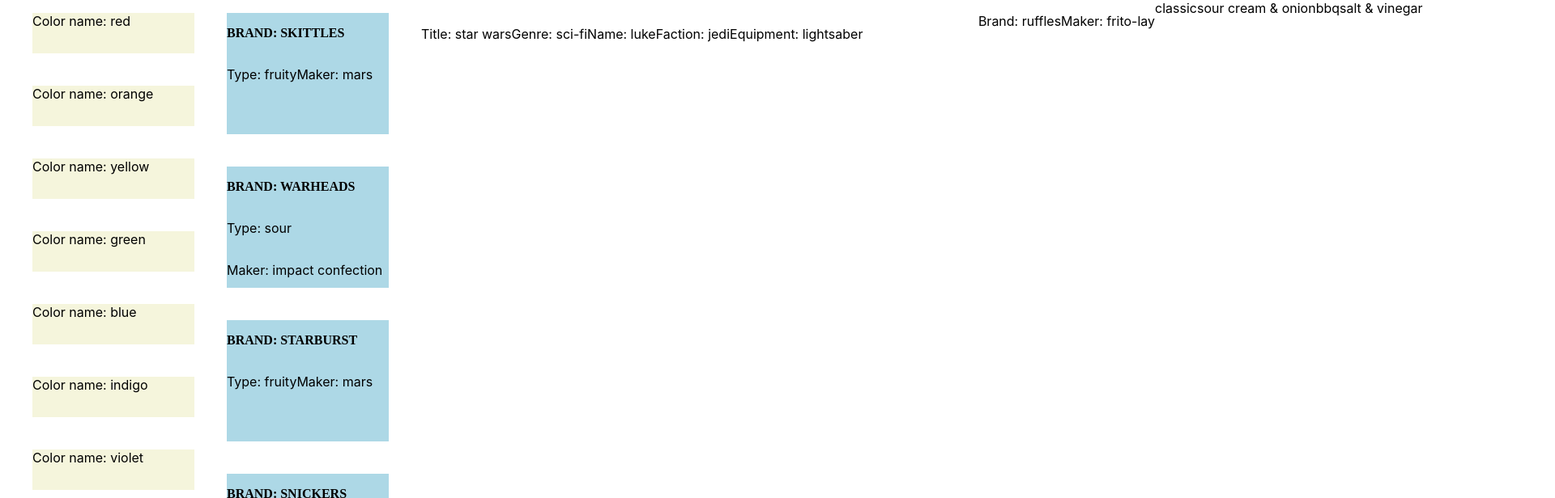
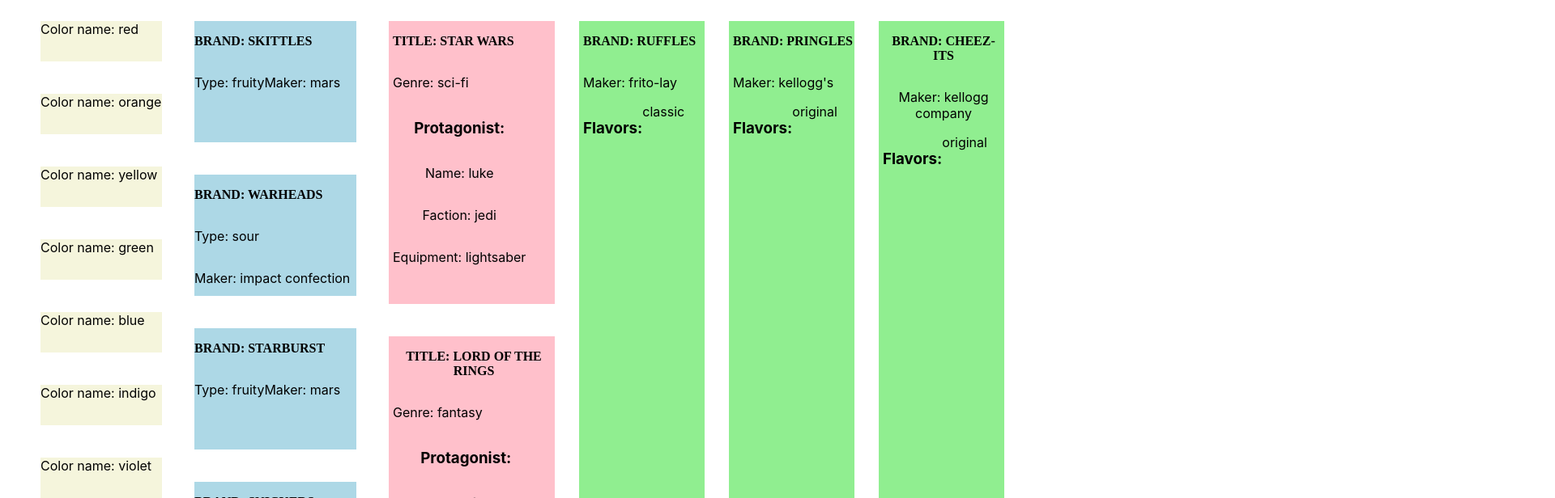
Before and after one commit to Benatovich/react-display-a-list-practice, a React (Create React App) app: page / in a window 1280 px wide. Shown: the top 616 px of the page at 81% size, 1920 px wide, since content can reach past the window. Built offline with nearby package versions, Linux system fonts and the light colour scheme.

Commit message:
not sure why the styling is so weird for the snacks but it's all working

```diff
--- a/src/1 (colors)/ColorItem.css
+++ b/src/1 (colors)/ColorItem.css
@@ -1,5 +1,5 @@
 .color-item {
-    width: 200px;
+    width: 150px;
     height: 50px;
     background-color: beige;
 }
--- a/src/2 (candies)/CandyItem.css
+++ b/src/2 (candies)/CandyItem.css
@@ -4,7 +4,7 @@
     background-color: lightblue;
     /* margin: 10px; */
     /* border-radius: 5px; */
-    /* display: flex; */
+    display: flex;
     /* flex-direction: column; */
     /* align-items: center; */
     /* padding: 10px; */
--- /dev/null
+++ b/src/3 (IPs)/IPItem.css
@@ -0,0 +1,17 @@
+.ip-item {
+    width: 200px;
+    height: 350px;
+    background-color: pink;
+    padding-left: 5px;
+}
+
+.protagonist {
+    display: flex;
+    flex-direction: column;
+}
+
+.ip-item .title {
+    text-transform: uppercase;
+    font-weight: bold;
+    font-family: 'Space and Astronomy';
+}
--- a/src/3 (IPs)/IPItem.js
+++ b/src/3 (IPs)/IPItem.js
@@ -1,4 +1,4 @@
-// import './IPItem.css';
+import './IPItem.css';
 export default function IPItem({ title, genre, protagonist }) {
     // cool zone
   return (
@@ -6,6 +6,7 @@
       <p className='title'>Title: {title}</p>
       <p className='genre'>Genre: {genre}</p>
       <div className='protagonist'>
+        <h3>Protagonist:</h3>
         <p className='name'>Name: {protagonist.name}</p>
         <p className='faction'>Faction: {protagonist.faction}</p>
         <p className='equipment'>Equipment: {protagonist.equipment}</p>
--- /dev/null
+++ b/src/3 (IPs)/IPList.css
@@ -0,0 +1,8 @@
+div {
+    display: flex;
+    flex-wrap: wrap;
+    margin-bottom: 40px;
+    background-size: cover;
+    height: calc(100vh - 80px);
+    align-content: flex-start;
+  }
--- a/src/3 (IPs)/IPList.js
+++ b/src/3 (IPs)/IPList.js
@@ -1,6 +1,6 @@
 import React from 'react';
 import IPItem from './IPItem';
-// import './IPList.css';
+import './IPList.css';
 
 export default function IPList({ ips }) {
 //   console.log(props.IPs);
--- /dev/null
+++ b/src/4 (snacks)/SnackItem.css
@@ -0,0 +1,23 @@
+.snack-item {
+    width: 150px;
+    /* height: 170px; */
+    background-color: lightgreen;
+    padding-left: 5px;
+    margin-left: 30px;
+    margin-top: 16px;
+}
+
+.snack-item .flavors {
+    display: flex;
+    flex-direction: row;
+    height: 50px;
+    /* width: 200px; */
+    /* border: 5px solid red; */
+    /* background-color: red; */
+}
+
+.snack-item .brand {
+    text-transform: uppercase;
+    font-weight: bold;
+    font-family: 'Space and Astronomy';
+}
--- a/src/4 (snacks)/SnackItem.js
+++ b/src/4 (snacks)/SnackItem.js
@@ -1,4 +1,5 @@
 import React from 'react';
+import './SnackItem.css';
 
 export default function SnackItem(props) {
 //   cool zone
@@ -7,9 +8,10 @@
       <p className='brand'>Brand: {props.brand}</p>
       <p className='maker'>Maker: {props.maker}</p>
       <div className='flavors'>
+        <h3>Flavors:</h3>
         {props.flavors.map((flavors, i) => {
           return (
-            <div key={i}>{flavors}</div>
+            <div key={i}>{flavors} </div>
           );
         })}
       </div>
--- /dev/null
+++ b/src/4 (snacks)/SnackList.css
@@ -0,0 +1,8 @@
+div {
+    display: flex;
+    flex-wrap: wrap;
+    margin-bottom: 40px;
+    background-size: cover;
+    height: calc(100vh - 80px);
+    align-content: flex-start;
+  }
--- a/src/4 (snacks)/SnackList.js
+++ b/src/4 (snacks)/SnackList.js
@@ -1,5 +1,6 @@
 import React from 'react';
 import SnackItem from './SnackItem';
+import './SnackList.css';
 
 export default function SnackList({ snacks }) {
   const snacksEl = snacks.map((snack, i) => {
--- a/src/App.css
+++ b/src/App.css
@@ -1,42 +1,14 @@
 .App {
+  /* width: 400px; */
   text-align: center;
   display: flex;
   flex-direction: column;
   align-items: center;
   justify-content: left;
+  margin: 10px;
 }
 
-.App-logo {
-  height: 40vmin;
-  pointer-events: none;
+html, body, #root, .App {
+  height: 100%;
+  width: 100%;
 }
-
-@media (prefers-reduced-motion: no-preference) {
-  .App-logo {
-    animation: App-logo-spin infinite 20s linear;
-  }
-}
-
-.App-header {
-  background-color: #282c34;
-  min-height: 100vh;
-  display: flex;
-  flex-direction: column;
-  align-items: center;
-  justify-content: center;
-  font-size: calc(10px + 2vmin);
-  color: white;
-}
-
-.App-link {
-  color: #61dafb;
-}
-
-@keyframes App-logo-spin {
-  from {
-    transform: rotate(0deg);
-  }
-  to {
-    transform: rotate(360deg);
-  }
-}
```
